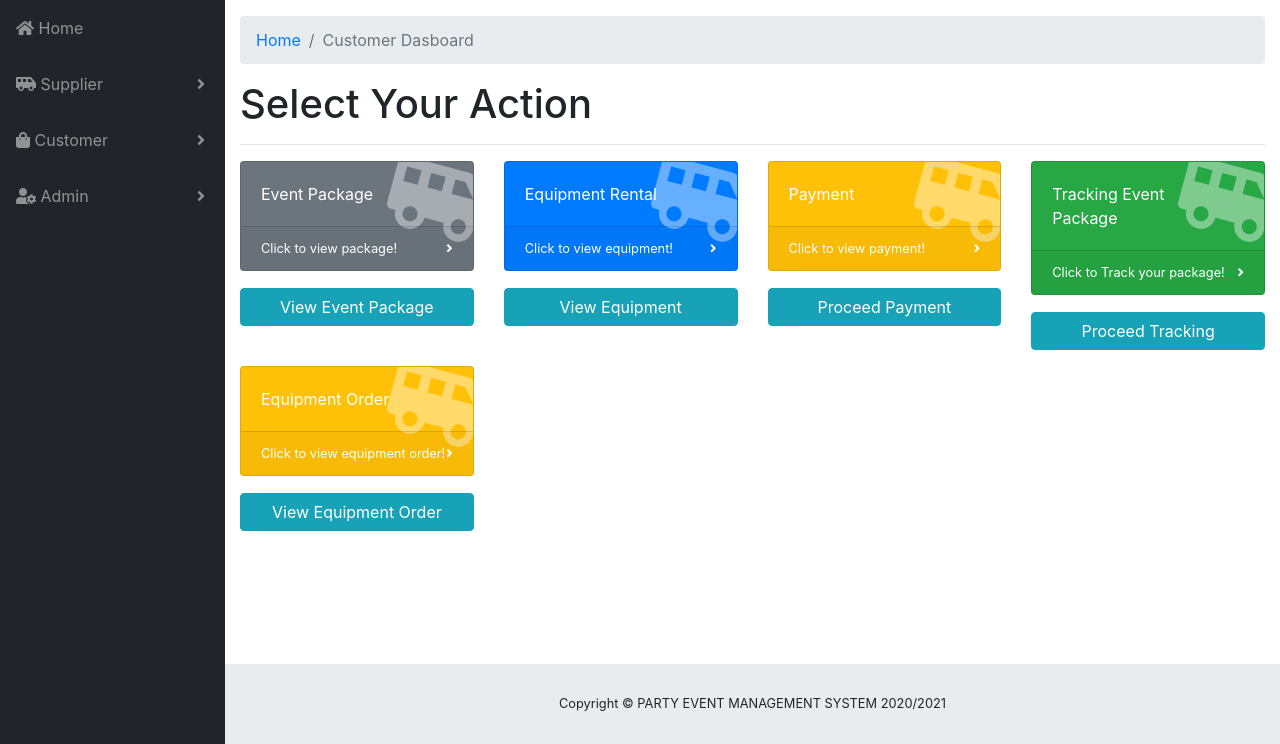
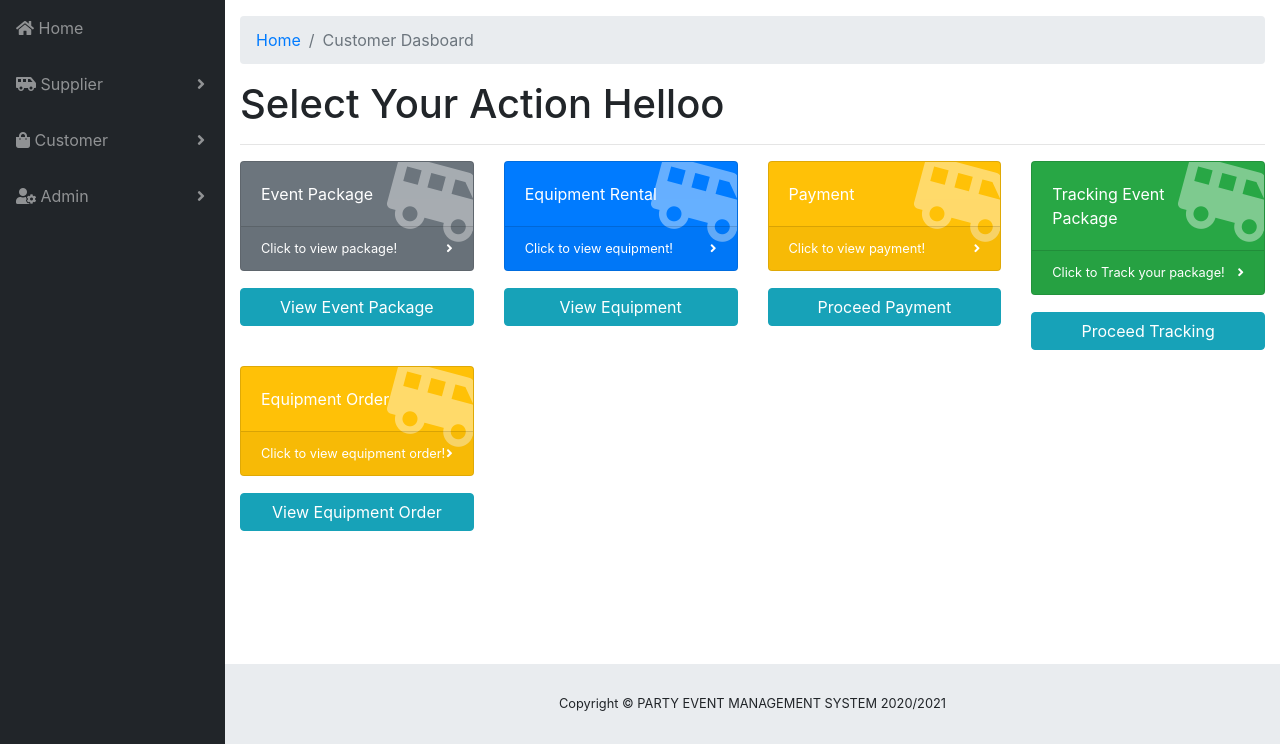
Before and after one commit to yewkhen97/Event_management_system, a PHP site: page /EMS/customerMenu.php in a window 1280 px wide. Shown: the part 56-800 px from the top of the page. Run offline with PHP 8.4, Linux system fonts and the light colour scheme; a user stored in the database is signed in.

Commit message:
Update customerMenu.php
update(Hello)

```diff
--- a/ApplicationLayer/UserView/customerMenu.php
+++ b/ApplicationLayer/UserView/customerMenu.php
@@ -28,7 +28,7 @@ include "customerHeader.php";
           </ol>
 
           <!-- Page Content -->
-          <h1>Select Your Action</h1>
+          <h1>Select Your Action Helloo</h1>
           <hr>
 
 <div class="row">
```
